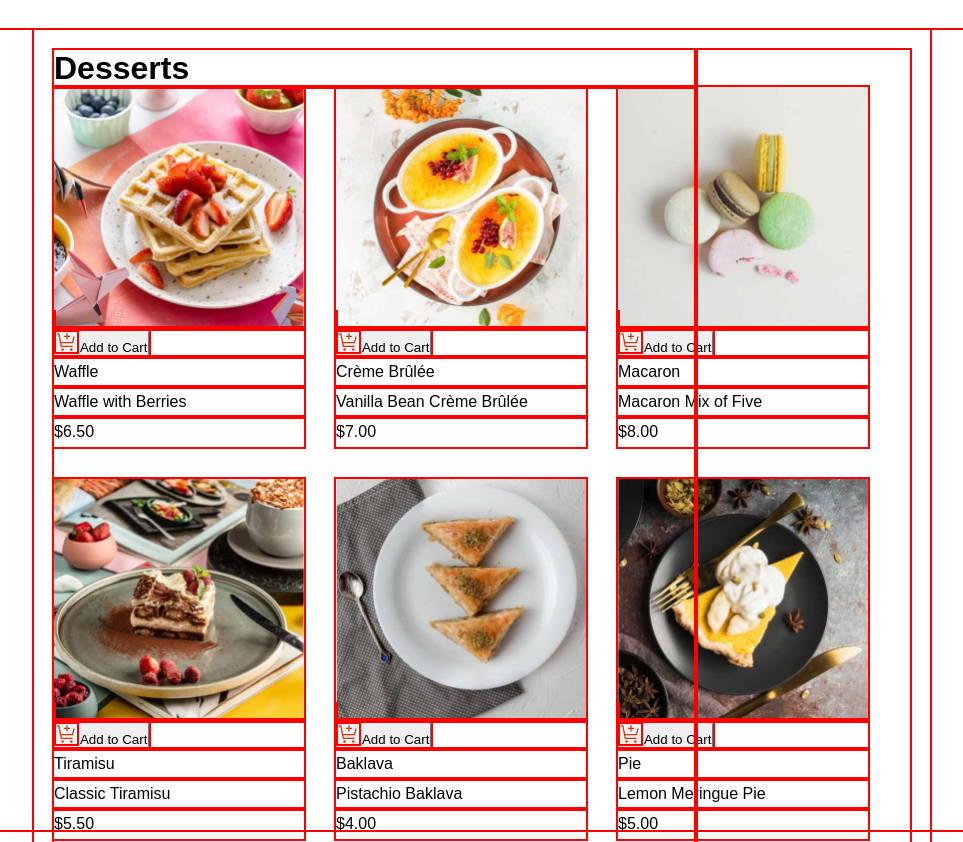
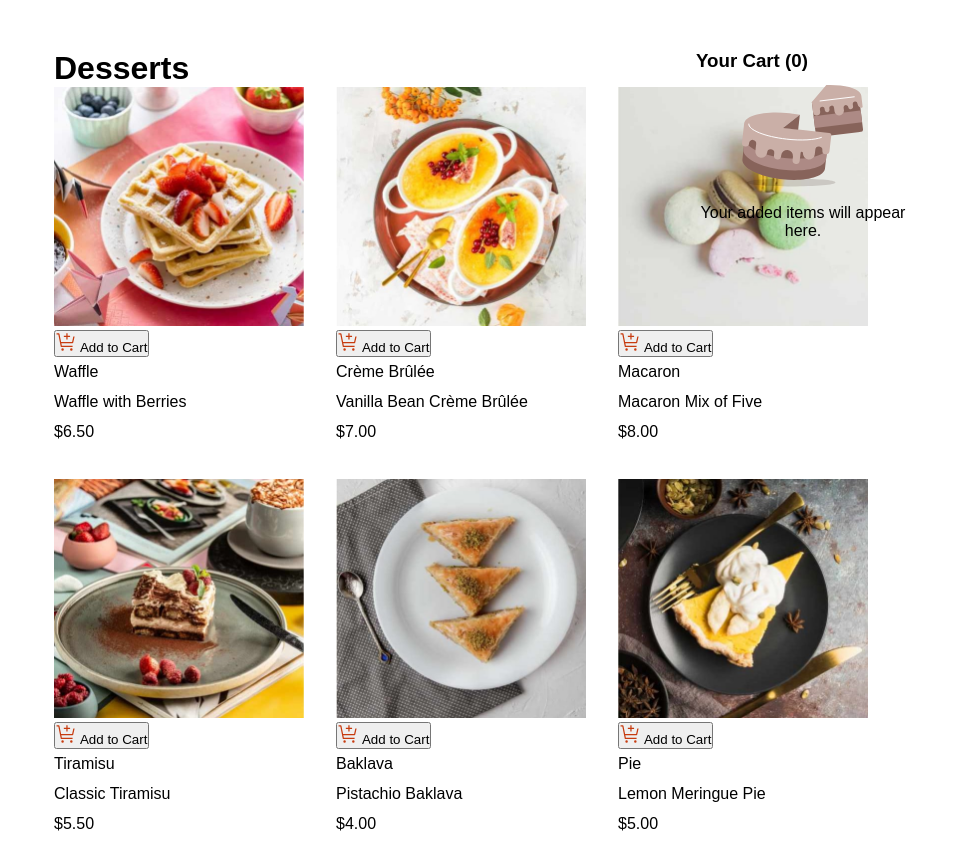
Before and after one commit to theMungai/shopping-cart-2, a plain HTML site: page index.html in a window 1280 px wide. Shown: the top 842 px of the page, without its empty margins (158-1121 px from the left). Drawn offline with Linux system fonts and the light colour scheme.

Commit message:
Empty cart

```diff
--- a/index.html
+++ b/index.html
@@ -8,7 +8,15 @@
 </head>
 <body>
     <div class="main-container">
-        <div class="cart-container"></div>
+        <div class="cart-container">
+            <h3>Your Cart (<span class="cart-quantity">0</span>)</h3>
+
+            <div class="empty-cart">
+                <img src="/assests/images/illustration-empty-cart.svg" alt="">
+                <p>Your added items will appear here.</p>
+            </div>
+        </div>
+
         <div class="products-container">
             <h1>Desserts</h1>
             <div class="products-grid"></div>
--- a/script.js
+++ b/script.js
@@ -26,3 +26,5 @@ products.forEach((product) => {
     `;
 });
 document.querySelector(".products-grid").innerHTML = productsHTML
+
+// Looping through Add To Cart Buttons
--- a/styles.css
+++ b/styles.css
@@ -3,7 +3,7 @@
     margin: 0;
     box-sizing: border-box;
     font-family: sans-serif;
-    outline: 2px solid red;
+    /* outline: 2px solid red; */
 }
 
 body{
@@ -47,3 +47,6 @@ body{
 .cart-container{
     width: 25%;
 }
+.empty-cart{
+    text-align: center;
+}
```
